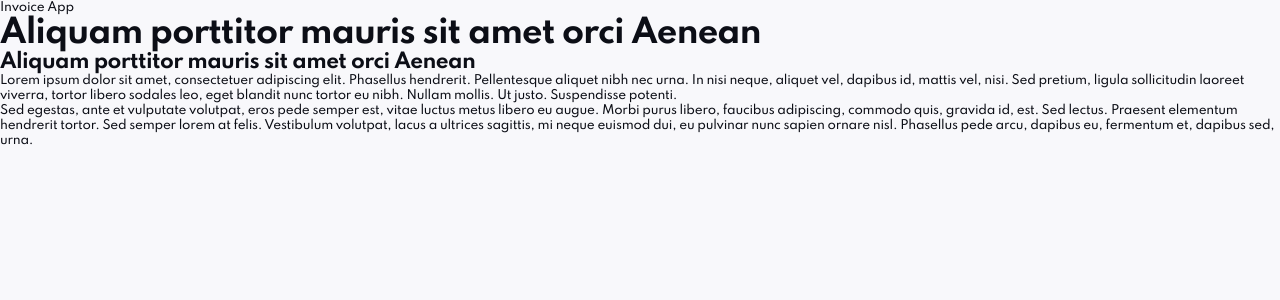
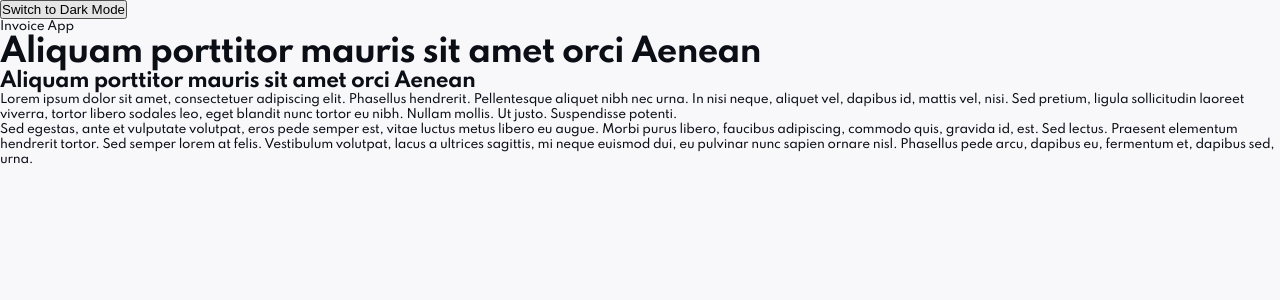
Before and after one commit to victorbruce/invoice-app, an Angular app: page / in a window 1280 px wide. Shown: the top 300 px of the page. Built offline with nearby package versions, Linux system fonts and the light colour scheme.

Commit message:
feat: add the functionality to toggle between light and dark mode

```diff
--- a/src/app/app.component.html
+++ b/src/app/app.component.html
@@ -1,3 +1,7 @@
+<button (click)="toggleTheme()" class="btn btn__default">
+  {{ isDark ? "Switch to Light Mode" : "Switch to Dark Mode" }}
+</button>
+
 <h1 class="body-1">Invoice App</h1>
 <h1 class="heading-1">Aliquam porttitor mauris sit amet orci Aenean</h1>
 <h2 class="heading-2">Aliquam porttitor mauris sit amet orci Aenean</h2>
--- a/src/app/app.component.ts
+++ b/src/app/app.component.ts
@@ -1,12 +1,26 @@
-import { Component } from '@angular/core';
+import { Component, Renderer2 } from '@angular/core';
 import { RouterOutlet } from '@angular/router';
 
 @Component({
   selector: 'app-root',
   imports: [RouterOutlet],
   templateUrl: './app.component.html',
-  styleUrl: './app.component.scss'
+  styleUrl: './app.component.scss',
 })
 export class AppComponent {
-  title = 'invoice-app';
+  isDark = false;
+
+  constructor(private renderer: Renderer2) {}
+
+  toggleTheme() {
+    this.isDark = !this.isDark;
+
+    const themeClass = 'dark-theme';
+
+    if (this.isDark) {
+      this.renderer.addClass(document.documentElement, themeClass);
+    } else {
+      this.renderer.removeClass(document.documentElement, themeClass);
+    }
+  }
 }
```
